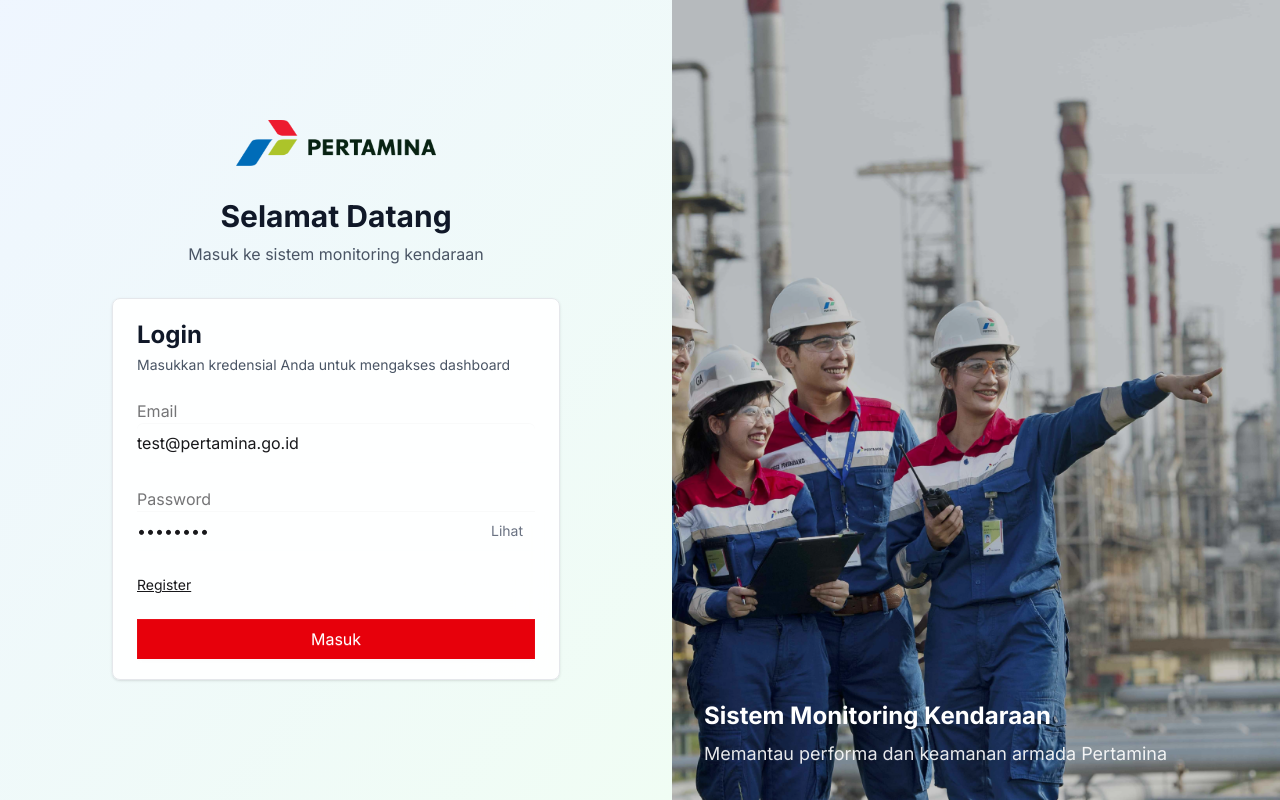
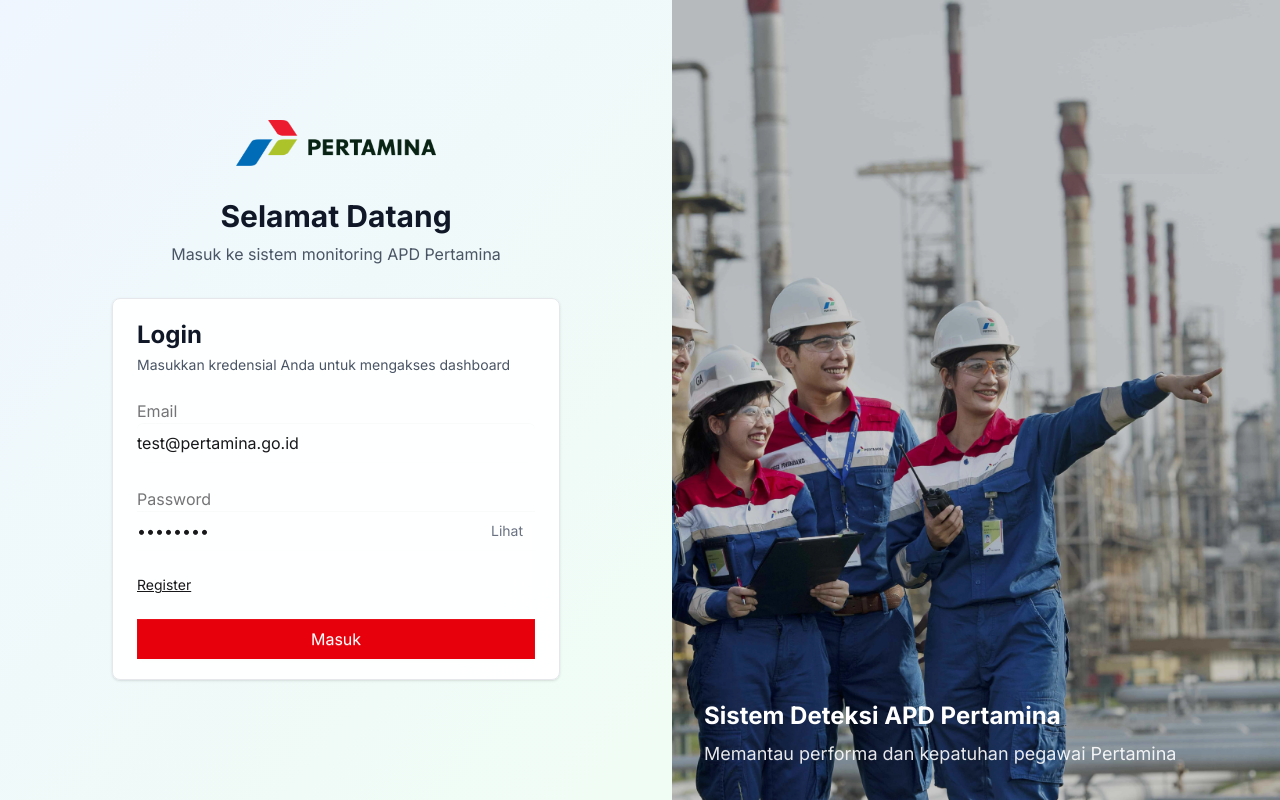
Before and after one commit to nadifhartaman/apd-pertamina, a Next.js app in the folder frontend/: page /auth/login in a window 1280 px wide. Built offline with nearby package versions, Linux system fonts and the light colour scheme; no server answers.

Commit message:
chore: minor update

```diff
--- a/frontend/src/app/auth/login/page.js
+++ b/frontend/src/app/auth/login/page.js
@@ -73,8 +73,8 @@
         />
         <div className="absolute inset-0 bg-black/20" />
         <div className="absolute bottom-8 left-8 text-white">
-          <h3 className="text-2xl font-bold mb-2">Sistem Monitoring Kendaraan</h3>
-          <p className="text-lg opacity-90">Memantau performa dan keamanan armada Pertamina</p>
+          <h3 className="text-2xl font-bold mb-2">Sistem Deteksi APD Pertamina</h3>
+          <p className="text-lg opacity-90">Memantau performa dan kepatuhan pegawai Pertamina</p>
         </div>
       </div>
 
@@ -84,7 +84,7 @@
           <div className="text-center">
             <Image src="/image/pertamina-logo.png" alt="Pertamina Logo" width={200} height={80} className="mx-auto mb-8" />
             <h2 className="text-3xl font-bold text-gray-900">Selamat Datang</h2>
-            <p className="mt-2 text-gray-600">Masuk ke sistem monitoring kendaraan</p>
+            <p className="mt-2 text-gray-600">Masuk ke sistem monitoring APD Pertamina</p>
           </div>
 
           <form onSubmit={handleLogin} className="space-y-4 p-6 border border-gray-200 bg-white/90 shadow-sm backdrop-blur-2xl rounded-lg gap-2 flex flex-col pt-5 pb-5 z-10"
--- a/frontend/src/components/layout/layoutMain.js
+++ b/frontend/src/components/layout/layoutMain.js
@@ -156,13 +156,13 @@
                   </li>
                 );
               })}
-              {/* <div className="lg:flex hidden absolute bottom-5">
+              <div className="lg:flex hidden absolute bottom-5">
                 <div className="flex flex-col items-start gap-2">
                   <div className="flex">
                     <Logout />
                   </div>
                 </div>
-              </div> */}
+              </div>
             </ul>
           </div>
         </div>
```
